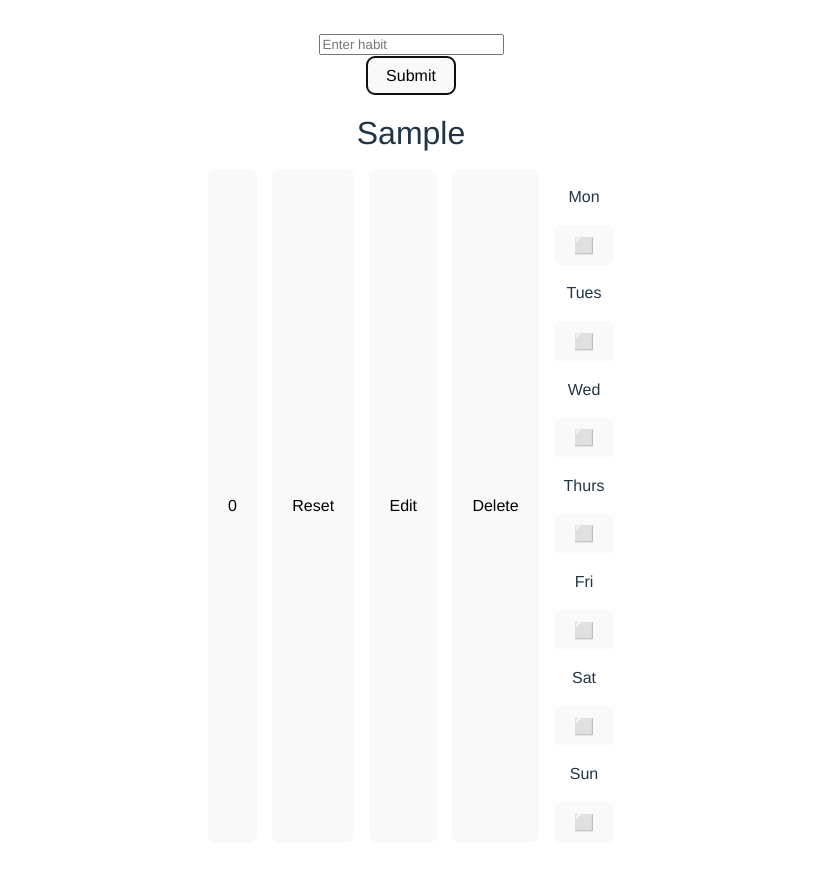
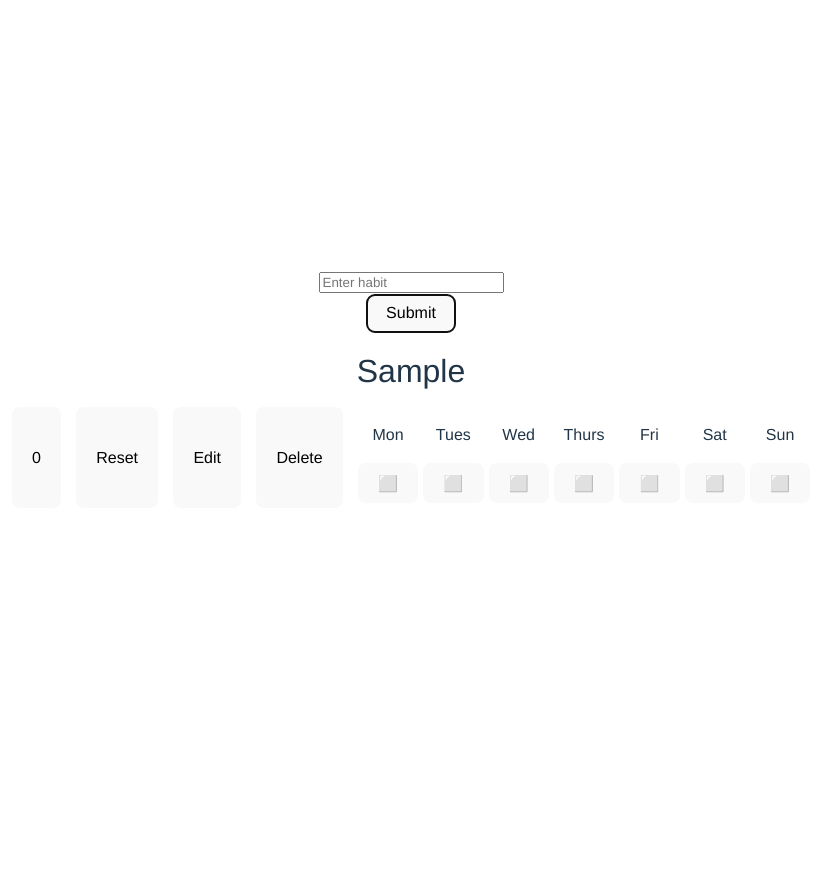
Before and after one commit to Rajat-web-server/Habit_tracker, a React (Vite) app in the folder Habit Tracker/: page / in a window 1280 px wide. Both pictures are taken after typing "Sample" into the empty fields and a click on the button "Submit". Shown: the top 870 px of the page, without its empty margins (229-1054 px from the left). After the commit the page ends 800 px from the top, so only its background shows below. Built offline with nearby package versions, Linux system fonts and the light colour scheme.

Commit message:
solve the days alignment bug

```diff
--- a/Habit Tracker/src/components/habit_item.css
+++ b/Habit Tracker/src/components/habit_item.css
@@ -18,3 +18,9 @@
     font-size: 2em;
     margin: 2px;
 }
+
+.box{
+    display: flex;
+    gap: 5px;
+    margin-bottom: 5px;
+}
--- a/Habit Tracker/src/components/habit_item.jsx
+++ b/Habit Tracker/src/components/habit_item.jsx
@@ -117,7 +117,7 @@ export const Habititem = ({
 
         <button onClick={delete_}>Delete</button>
         {habitList.map((habit) => (
-          <div key={habit.id}>
+          <div key={habit.id} className="box">
             {Object.keys(habit.week).map((day) => (
               <div key={day}>
                 <p>{day}</p>
```
